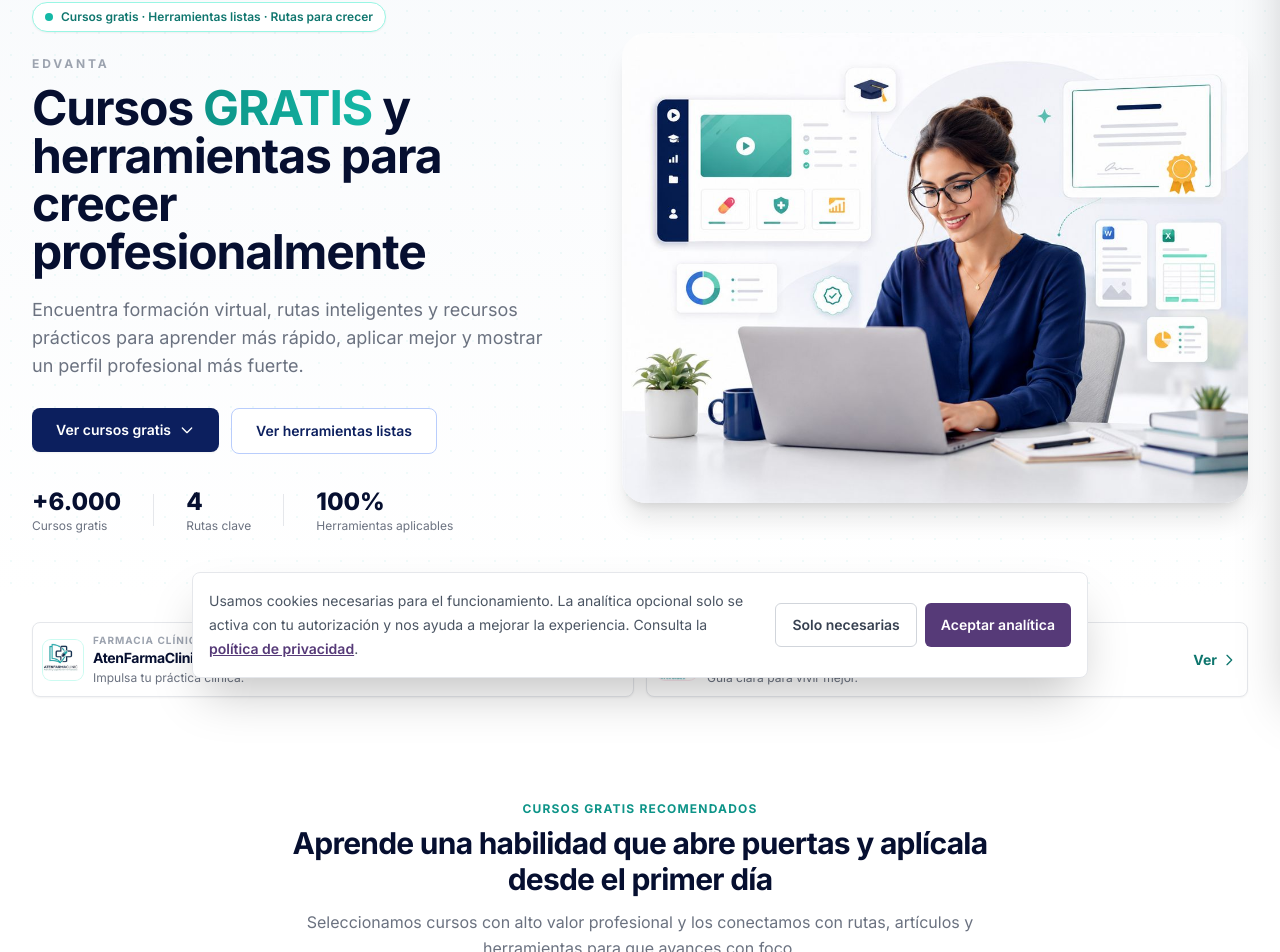
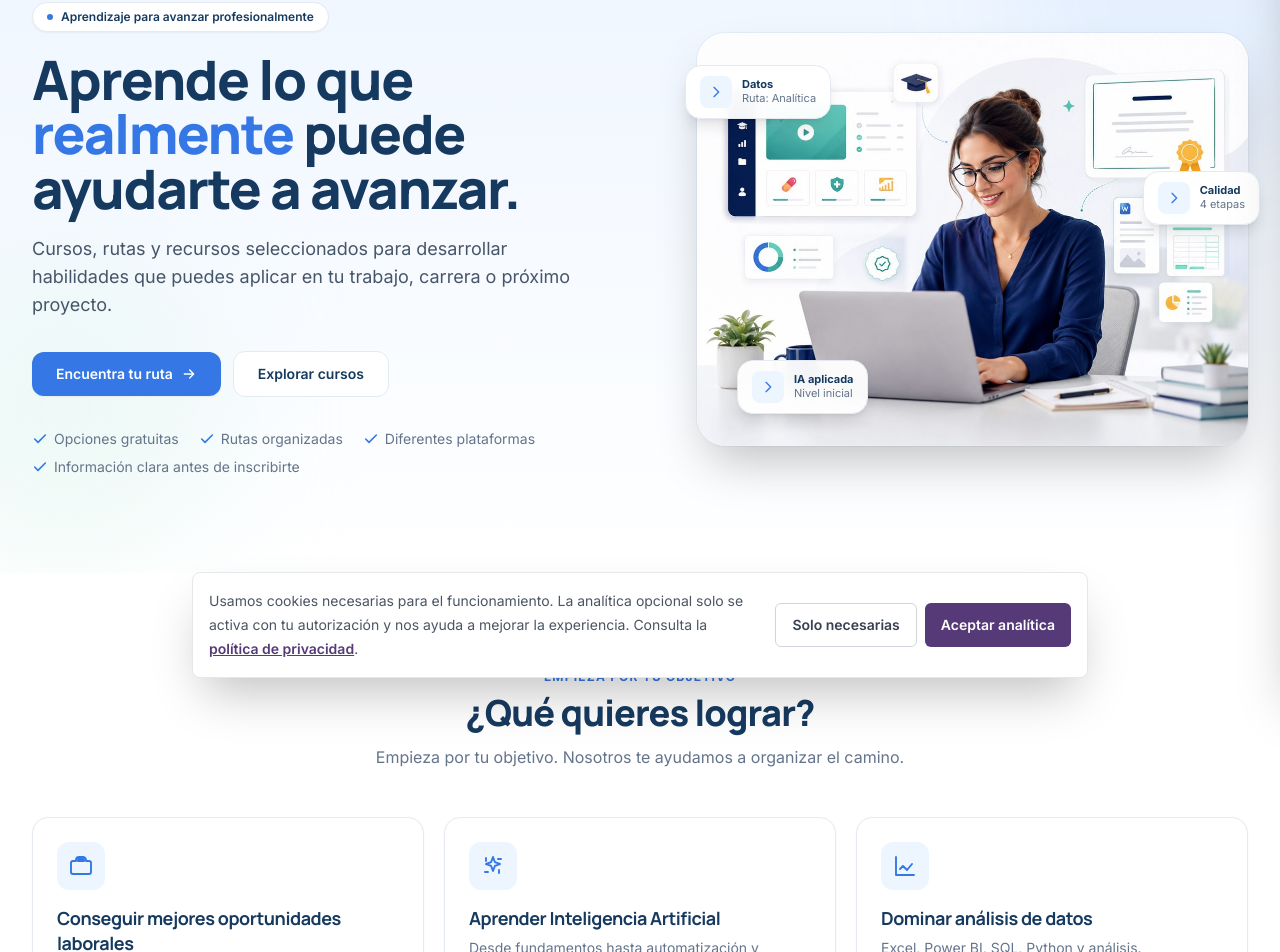
Before and after one commit to kmhernandez-dev/edvanta, a React (Vite) app: page / in a window 1280 px wide. Shown: the part 110-1062 px from the top of the page. Built offline with nearby package versions, Linux system fonts and the light colour scheme; no server answers.

Commit message:
Redisena Edvanta Fase 1-2: sistema visual azul (tokens edvanta aislados) + Hero de orientacion + seccion Que quieres lograr con destinos reales

```diff
--- /dev/null
+++ b/src/components/GoalsSection.jsx
@@ -0,0 +1,81 @@
+import { Link } from 'react-router-dom';
+
+// Cada objetivo apunta a un destino REAL del sitio (ruta o categoría existente).
+const goals = [
+  {
+    icon: 'M20 7h-3V6a3 3 0 00-3-3h-4a3 3 0 00-3 3v1H4a2 2 0 00-2 2v9a2 2 0 002 2h16a2 2 0 002-2V9a2 2 0 00-2-2zM9 6a1 1 0 011-1h4a1 1 0 011 1v1H9V6z',
+    title: 'Conseguir mejores oportunidades laborales',
+    desc: 'Cursos y habilidades con aplicación profesional.',
+    to: '/rutas/empleabilidad-farmasalud',
+  },
+  {
+    icon: 'M12 3l1.9 5.1L19 10l-5.1 1.9L12 17l-1.9-5.1L5 10l5.1-1.9L12 3zM5 4v3M18 16v3M4 18h3M17 5h3',
+    title: 'Aprender Inteligencia Artificial',
+    desc: 'Desde fundamentos hasta automatización y agentes.',
+    to: '/cursos?category=Inteligencia+artificial',
+  },
+  {
+    icon: 'M3 3v18h18M7 15l3-3 4 4 5-6',
+    title: 'Dominar análisis de datos',
+    desc: 'Excel, Power BI, SQL, Python y análisis.',
+    to: '/rutas/datos-indicadores',
+  },
+  {
+    icon: 'M12 22s8-4 8-10V5l-8-3-8 3v7c0 6 8 10 8 10z',
+    title: 'Fortalecer calidad y procesos',
+    desc: 'ISO, auditoría, mejora continua y gestión.',
+    to: '/rutas/calidad-auditoria-mejora',
+  },
+  {
+    icon: 'M17 20h5v-2a4 4 0 00-3-3.87M9 20H4v-2a4 4 0 013-3.87m6-1a4 4 0 10-4-4 4 4 0 004 4z',
+    title: 'Crecer en gestión y liderazgo',
+    desc: 'Proyectos, estrategia, productividad y equipos.',
+    to: '/cursos?category=Gestión+de+calidad',
+  },
+  {
+    icon: 'M4 4v5h5M20 20v-5h-5M5 9a8 8 0 0114-3m1 9a8 8 0 01-14 3',
+    title: 'Actualizarme profesionalmente',
+    desc: 'Recursos para mantener vigentes mis habilidades.',
+    to: '/articulos',
+  },
+];
+
+export default function GoalsSection() {
+  return (
+    <section id="objetivos" className="edvanta bg-white py-16 md:py-24">
+      <div className="mx-auto max-w-7xl px-4 sm:px-6 lg:px-8">
+        <div className="mx-auto mb-12 max-w-2xl text-center">
+          <p className="eyebrow-edvanta mb-2">Empieza por tu objetivo</p>
+          <h2 className="font-display text-3xl font-extrabold text-edvanta-deep md:text-4xl">¿Qué quieres lograr?</h2>
+          <p className="mt-3 text-base text-slate-500">
+            Empieza por tu objetivo. Nosotros te ayudamos a organizar el camino.
+          </p>
+        </div>
+
+        <div className="grid gap-5 sm:grid-cols-2 lg:grid-cols-3">
+          {goals.map(g => (
+            <Link
+              key={g.title}
+              to={g.to}
+              className="card-edvanta group flex flex-col p-6 focus:outline-none focus:ring-2 focus:ring-edvanta-blue focus:ring-offset-2"
+            >
+              <span className="mb-4 flex h-12 w-12 items-center justify-center rounded-xl bg-edvanta-light text-edvanta-blue transition-colors group-hover:bg-edvanta-blue group-hover:text-white">
+                <svg className="h-6 w-6" fill="none" stroke="currentColor" strokeWidth="1.9" viewBox="0 0 24 24" aria-hidden="true">
+                  <path strokeLinecap="round" strokeLinejoin="round" d={g.icon} />
+                </svg>
+              </span>
+              <h3 className="mb-1.5 font-display text-lg font-bold leading-snug text-edvanta-deep">{g.title}</h3>
+              <p className="text-sm leading-relaxed text-slate-500">{g.desc}</p>
+              <span className="mt-4 inline-flex items-center gap-1.5 text-sm font-semibold text-edvanta-blue">
+                Ver opciones
+                <svg className="h-4 w-4 transition-transform group-hover:translate-x-0.5" fill="none" stroke="currentColor" strokeWidth="2" viewBox="0 0 24 24" aria-hidden="true">
+                  <path strokeLinecap="round" strokeLinejoin="round" d="M5 12h14M13 6l6 6-6 6" />
+                </svg>
+              </span>
+            </Link>
+          ))}
+        </div>
+      </div>
+    </section>
+  );
+}
--- a/src/components/Hero.jsx
+++ b/src/components/Hero.jsx
@@ -1,66 +1,91 @@
-const stats = [
-  { value: '+6.000', label: 'Cursos gratis' },
-  { value: '4', label: 'Rutas clave' },
-  { value: '100%', label: 'Herramientas aplicables' },
+const microProofs = [
+  'Opciones gratuitas',
+  'Rutas organizadas',
+  'Diferentes plataformas',
+  'Información clara antes de inscribirte',
 ];
 
-export default function Hero({ onExploreProducts, onExploreCourses }) {
+const floatingCards = [
+  { pos: '-left-3 top-8', area: 'Datos', meta: 'Ruta: Analítica' },
+  { pos: '-right-3 top-1/3', area: 'Calidad', meta: '4 etapas' },
+  { pos: 'bottom-8 left-10', area: 'IA aplicada', meta: 'Nivel inicial' },
+];
+
+const Check = () => (
+  <svg className="h-4 w-4 shrink-0 text-edvanta-blue" fill="none" stroke="currentColor" strokeWidth="2.4" viewBox="0 0 24 24" aria-hidden="true">
+    <path strokeLinecap="round" strokeLinejoin="round" d="M20 6L9 17l-5-5" />
+  </svg>
+);
+
+export default function Hero({ onFindRoute, onExploreCourses }) {
   return (
-    <section id="inicio" className="relative overflow-hidden bg-gradient-to-b from-slate-50 to-white pb-14 pt-24 md:pb-16 md:pt-28">
-      <div className="absolute inset-0 bg-dots opacity-50" />
+    <section id="inicio" className="edvanta relative overflow-hidden bg-gradient-to-b from-edvanta-light to-white pb-16 pt-24 md:pb-24 md:pt-28">
+      <div className="pointer-events-none absolute -right-24 -top-24 h-96 w-96 rounded-full bg-edvanta-blue/5 blur-3xl" aria-hidden="true" />
+      <div className="pointer-events-none absolute -left-24 bottom-0 h-80 w-80 rounded-full bg-edvanta-mint/40 blur-3xl" aria-hidden="true" />
 
       <div className="relative mx-auto max-w-7xl px-4 sm:px-6 lg:px-8">
-        <div className="grid items-center gap-10 lg:grid-cols-[0.92fr_1.08fr] lg:gap-14">
-          <div className="text-center md:text-left">
-            <div className="mb-6 inline-flex items-center gap-2 rounded-full border border-teal-200 bg-white px-3 py-1.5 shadow-sm">
-              <span className="h-2 w-2 rounded-full bg-teal-500" />
-              <span className="text-xs font-semibold text-teal-700">
-                Cursos gratis · Herramientas listas · Rutas para crecer
-              </span>
-            </div>
+        <div className="grid items-center gap-10 lg:grid-cols-[1.05fr_0.95fr] lg:gap-14">
 
-            <p className="mb-3 text-xs font-bold uppercase tracking-[0.24em] text-gray-400">Edvanta</p>
-            <h1 className="mb-5 text-3xl font-bold leading-tight text-navy-950 sm:text-4xl md:text-5xl">
-              Cursos <span className="bg-gradient-to-r from-teal-600 to-teal-500 bg-clip-text text-transparent">GRATIS</span> y herramientas para crecer profesionalmente
+          {/* Copy */}
+          <div className="text-center lg:text-left">
+            <span className="mb-5 inline-flex items-center gap-2 rounded-full border border-edvanta-border bg-white px-3.5 py-1.5 text-xs font-semibold text-edvanta-deep shadow-sm">
+              <span className="h-1.5 w-1.5 rounded-full bg-edvanta-blue" />
+              Aprendizaje para avanzar profesionalmente
+            </span>
+
+            <h1 className="mb-5 font-display text-4xl font-extrabold leading-[1.08] text-edvanta-deep sm:text-5xl md:text-[3.4rem]">
+              Aprende lo que <span className="text-edvanta-blue">realmente</span> puede ayudarte a avanzar.
             </h1>
 
-            <p className="mx-auto mb-7 max-w-lg text-base leading-relaxed text-gray-500 sm:text-lg md:mx-0">
-              Encuentra formación virtual, rutas inteligentes y recursos prácticos para aprender más rápido,
-              aplicar mejor y mostrar un perfil profesional más fuerte.
+            <p className="mx-auto mb-8 max-w-xl text-base leading-relaxed text-slate-600 sm:text-lg lg:mx-0">
+              Cursos, rutas y recursos seleccionados para desarrollar habilidades que puedes aplicar en tu trabajo, carrera o próximo proyecto.
             </p>
 
-            <div className="mb-8 flex flex-col items-center justify-center gap-3 sm:flex-row md:items-start md:justify-start">
-              <button onClick={onExploreCourses} className="btn-primary w-full px-6 py-3 text-sm sm:w-auto">
-                Ver cursos gratis
-                <svg className="h-4 w-4" fill="none" stroke="currentColor" viewBox="0 0 24 24" aria-hidden="true">
-                  <path strokeLinecap="round" strokeLinejoin="round" strokeWidth={2} d="M19 9l-7 7-7-7" />
+            <div className="mb-8 flex flex-col items-center gap-3 sm:flex-row sm:justify-center lg:justify-start">
+              <button onClick={onFindRoute} className="btn-edvanta w-full sm:w-auto">
+                Encuentra tu ruta
+                <svg className="h-4 w-4" fill="none" stroke="currentColor" strokeWidth="2" viewBox="0 0 24 24" aria-hidden="true">
+                  <path strokeLinecap="round" strokeLinejoin="round" d="M5 12h14M13 6l6 6-6 6" />
                 </svg>
               </button>
-              <button onClick={onExploreProducts} className="btn-secondary w-full px-6 py-3 text-sm sm:w-auto">
-                Ver herramientas listas
+              <button onClick={onExploreCourses} className="btn-edvanta-outline w-full sm:w-auto">
+                Explorar cursos
               </button>
             </div>
 
-            <div className="flex items-center justify-center gap-5 sm:gap-8 md:justify-start">
-              {stats.map((s, i) => (
-                <div key={s.label} className="flex items-center gap-5 sm:gap-8">
-                  {i > 0 && <span className="h-8 w-px bg-gray-200" />}
-                  <div className="text-center md:text-left">
-                    <p className="text-2xl font-extrabold text-navy-950">{s.value}</p>
-                    <p className="text-xs text-gray-500">{s.label}</p>
-                  </div>
-                </div>
+            <ul className="flex flex-wrap items-center justify-center gap-x-5 gap-y-2 lg:justify-start">
+              {microProofs.map(t => (
+                <li key={t} className="flex items-center gap-1.5 text-sm text-slate-500">
+                  <Check /> {t}
+                </li>
               ))}
-            </div>
+            </ul>
           </div>
 
-          <div className="relative">
+          {/* Imagen editorial + tarjetas flotantes */}
+          <div className="relative mx-auto w-full max-w-lg lg:max-w-none">
             <img
               src="/img/hero-biblioteca.jpg"
-              alt="Estudia cursos online y aplica con herramientas digitales"
+              alt="Persona adulta estudiando y aplicando lo aprendido en su trabajo"
               loading="eager"
-              className="w-full rounded-3xl shadow-xl"
+              className="w-full rounded-[1.75rem] shadow-2xl ring-1 ring-edvanta-deep/5"
             />
+            {floatingCards.map(c => (
+              <div
+                key={c.area}
+                className={`absolute ${c.pos} hidden items-center gap-2.5 rounded-2xl border border-edvanta-border bg-white/95 px-3.5 py-2.5 shadow-lg backdrop-blur sm:flex`}
+              >
+                <span className="flex h-8 w-8 items-center justify-center rounded-lg bg-edvanta-light text-edvanta-blue">
+                  <svg className="h-4 w-4" fill="none" stroke="currentColor" strokeWidth="2" viewBox="0 0 24 24" aria-hidden="true">
+                    <path strokeLinecap="round" strokeLinejoin="round" d="M9 5l7 7-7 7" />
+                  </svg>
+                </span>
+                <span>
+                  <span className="block text-[11px] font-bold leading-tight text-edvanta-deep">{c.area}</span>
+                  <span className="block text-[11px] leading-tight text-slate-500">{c.meta}</span>
+                </span>
+              </div>
+            ))}
           </div>
         </div>
       </div>
--- a/src/index.css
+++ b/src/index.css
@@ -89,6 +89,23 @@
 
   .chip {
     @apply inline-flex items-center px-2.5 py-0.5 rounded-full text-xs font-medium;
+  }
+
+  /* ─── Edvanta — sistema visual (azul, aislado de FST/AtenFarma) ─── */
+  .btn-edvanta {
+    @apply inline-flex items-center justify-center gap-2 px-6 py-3 bg-edvanta-blue text-white text-sm font-semibold rounded-xl hover:bg-edvanta-bluedark active:scale-[0.99] transition-all duration-200 focus:outline-none focus:ring-2 focus:ring-edvanta-blue focus:ring-offset-2 shadow-sm hover:shadow;
+  }
+  .btn-edvanta-outline {
+    @apply inline-flex items-center justify-center gap-2 px-6 py-3 bg-white text-edvanta-deep text-sm font-semibold rounded-xl border border-edvanta-border hover:bg-edvanta-light active:scale-[0.99] transition-all duration-200 focus:outline-none focus:ring-2 focus:ring-edvanta-blue focus:ring-offset-2;
+  }
+  .card-edvanta {
+    @apply bg-white rounded-2xl border border-edvanta-border shadow-sm transition-all duration-200 hover:-translate-y-0.5 hover:shadow-md;
+  }
+  .eyebrow-edvanta {
+    @apply text-xs font-bold uppercase tracking-widest text-edvanta-blue;
+  }
+  .edvanta h1, .edvanta h2, .edvanta h3 {
+    font-family: 'Manrope', 'Inter', system-ui, sans-serif;
   }
 
   /* Subtle dotted background for hero / feature sections */
--- a/src/pages/BibliotecaHome.jsx
+++ b/src/pages/BibliotecaHome.jsx
@@ -2,6 +2,7 @@ import { useState, useMemo } from 'react';
 
 import Header        from '../components/Header';
 import Hero          from '../components/Hero';
+import GoalsSection  from '../components/GoalsSection';
 import CourseCard    from '../components/CourseCard';
 import SearchFilters from '../components/SearchFilters';
 import HerramientaCard from '../components/HerramientaCard';
@@ -50,9 +51,11 @@ export default function BibliotecaHome() {
 
       {/* ── 1. HERO ────────────────────────────────────────────── */}
       <Hero
-        onExploreCourses={() => scrollTo('cursos')}
-        onExploreProducts={() => scrollTo('herramientas')}
+        onFindRoute={() => scrollTo('objetivos')}
+        onExploreCourses={() => scrollTo('catalogo-cursos')}
       />
+
+      <GoalsSection />
 
       <BrandGatewaySection />
       <FeaturedCoursesSection />
--- a/tailwind.config.js
+++ b/tailwind.config.js
@@ -72,6 +72,17 @@ export default {
           purple: '#9274C9',
           gray:   '#F6F7F8',
         },
+        // ─── Edvanta — identidad azul (aislada; no afecta FST ni AtenFarma) ───
+        edvanta: {
+          deep:     '#163A5F',
+          blue:     '#3578E5',
+          bluedark: '#2a63c4',
+          light:    '#EDF5FF',
+          mint:     '#DDF5EA',
+          cream:    '#FAF8F4',
+          ink:      '#263238',
+          border:   '#E5EAF0',
+        },
       },
       fontFamily: {
         sans: ['Inter', 'system-ui', '-apple-system', 'sans-serif'],
```
